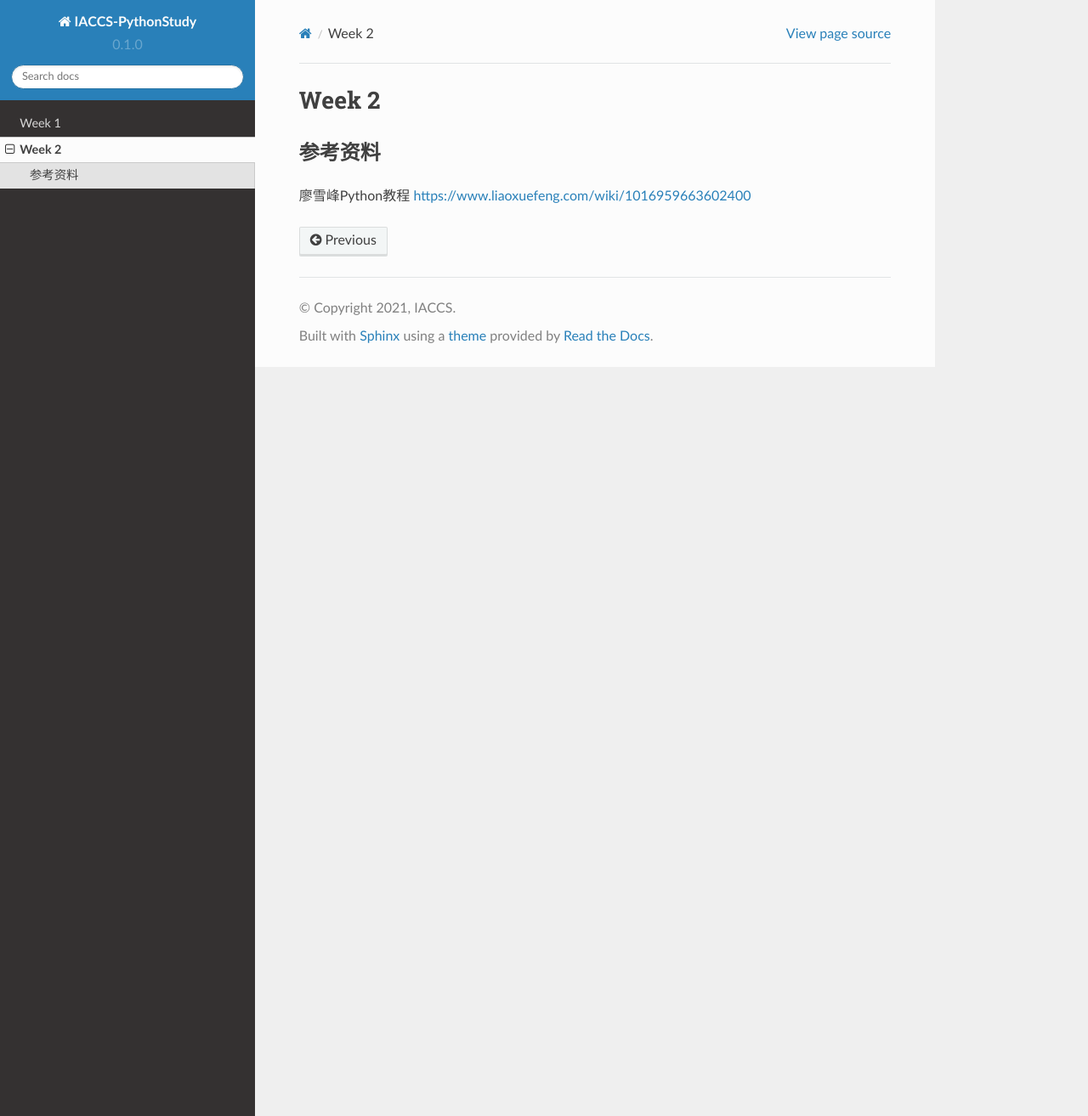
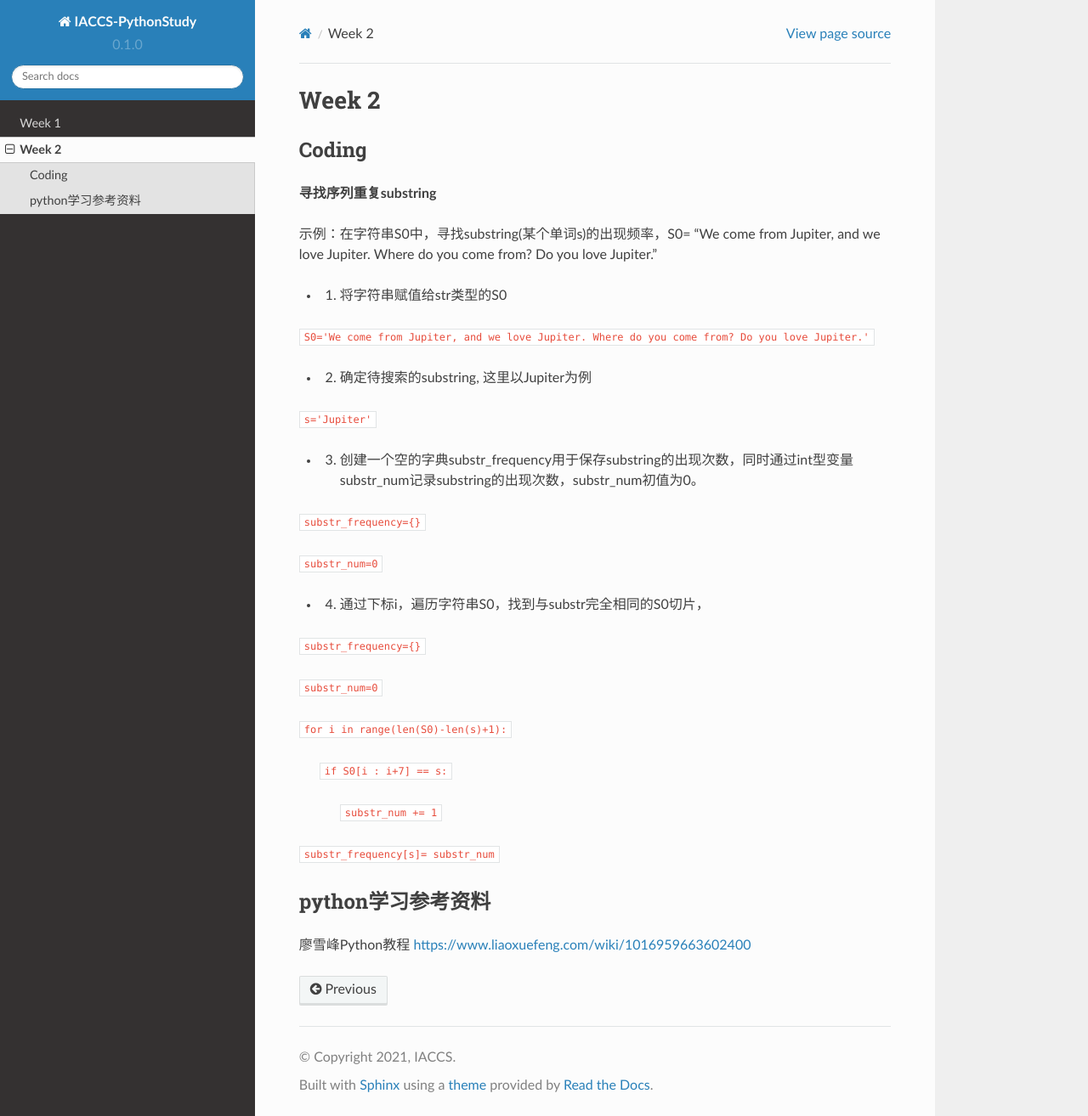
Before and after one commit to sandaowu/IACCS-Python-Study, a Sphinx documentation site: the page built from docs/source/study2.rst, in a window 1280 px wide and 1314 px high. Shown: the whole window at 85% size. Built offline with Sphinx 7.4.7 and the Read the Docs theme 2.0.0, drawn with Linux system fonts in a browser that asks for light colours.

Commit message:
Update study2.rst

```diff
--- a/docs/source/study2.rst
+++ b/docs/source/study2.rst
@@ -1,6 +1,40 @@
 Week 2
 =====
+Coding
+------------
+**寻找序列重复substring**
 
-参考资料
+示例：在字符串S0中，寻找substring(某个单词s)的出现频率，S0= "We come from Jupiter, and we love Jupiter. Where do you come from? Do you love Jupiter."
+
+* 1. 将字符串赋值给str类型的S0
+
+``S0='We come from Jupiter, and we love Jupiter. Where do you come from? Do you love Jupiter.'``
+
+* 2. 确定待搜索的substring, 这里以Jupiter为例
+
+``s='Jupiter'``
+
+* 3. 创建一个空的字典substr_frequency用于保存substring的出现次数，同时通过int型变量substr_num记录substring的出现次数，substr_num初值为0。
+
+``substr_frequency={}``
+
+``substr_num=0``
+
+* 4. 通过下标i，遍历字符串S0，找到与substr完全相同的S0切片，
+
+``substr_frequency={}``
+
+``substr_num=0``
+
+``for i in range(len(S0)-len(s)+1):``
+
+    ``if S0[i : i+7] == s:``
+
+        ``substr_num += 1``
+
+``substr_frequency[s]= substr_num``
+
+
+python学习参考资料
 -------------
 廖雪峰Python教程 https://www.liaoxuefeng.com/wiki/1016959663602400
```
